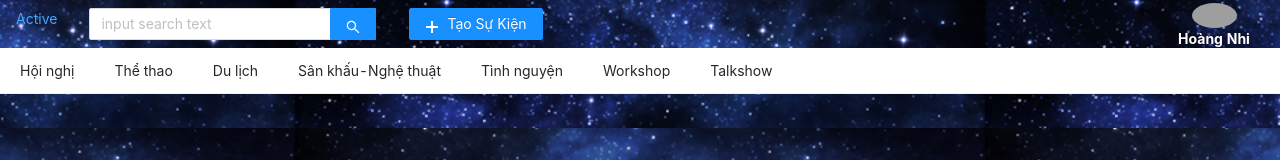
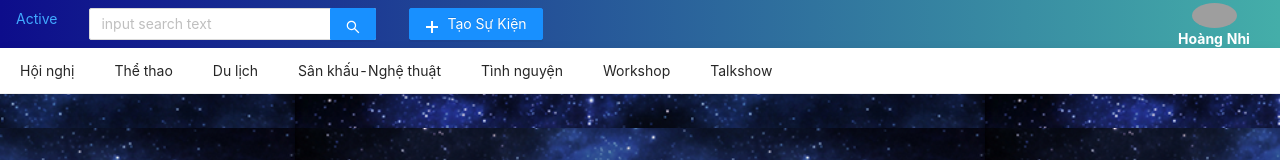
Before and after one commit to ManagementSystemForEventOrgnization/userpage, a React (Create React App) app: page / in a window 1280 px wide. Shown: the top 160 px of the page. Built offline with nearby package versions, Linux system fonts and the light colour scheme; grey boxes are pictures that could not be loaded; a web font is replaced by a local one.

Commit message:
Fix user navbar

```diff
--- a/src/App.js
+++ b/src/App.js
@@ -28,7 +28,6 @@ function App() {
 
     <div className="">
           <Router>
-              <UserNav></UserNav>
         <Switch>
             <Route exact path="/login" component={Login}/>
             <Route exact path="/signup" component={Signup}/>
--- a/src/asserts/styles/componentStyles/_styleLayout/Header.scss
+++ b/src/asserts/styles/componentStyles/_styleLayout/Header.scss
@@ -4,9 +4,12 @@
 
    .header{
       background-image: $background-image-color;
-      .fixed-top{
-         z-index:105 ;
+      // .fixed-top{
+      //    z-index:105 ;
+      // }
+
+      .user-nav{
+         z-index: 1050 ;
       }
-
    }
 }
--- a/src/containers/_layout/Header.js
+++ b/src/containers/_layout/Header.js
@@ -6,6 +6,7 @@ import {
 } from '@ant-design/icons';
 
 import NavBar from '../../components/NavBar';
+import UserNav from '../_layout/UserNav';
 
 
 const { Search } = Input;
@@ -32,8 +33,8 @@ class Header extends React.Component {
 
     render() {
         return (
-            <div className="header fixed-top">
-                <nav className="nav ">
+            <div className="head fixed-top">
+                <nav className="nav header ">
                     <Link to="" className="nav-link active" href="#">Active</Link>
                     <Link to="" className="nav-link" href="#">
                         <Search placeholder="input search text" onSearch={value => console.log(value)} enterButton />
@@ -43,9 +44,14 @@ class Header extends React.Component {
                             Tạo Sự Kiện
                        </Button>
                     </Link>
-                    <Link to="" className="nav-link ml-auto" href="#">
-                        {/* <UserNav></UserNav> */}
-                    </Link>
+                    {/* <Link to="" className="nav-link ml-auto" href="#">
+                    </Link> */}
+
+                    <div className="nav-link ml-auto user-nav" >
+                        <UserNav></UserNav>
+
+                    </div>
+
                 </nav>
 
 
```
